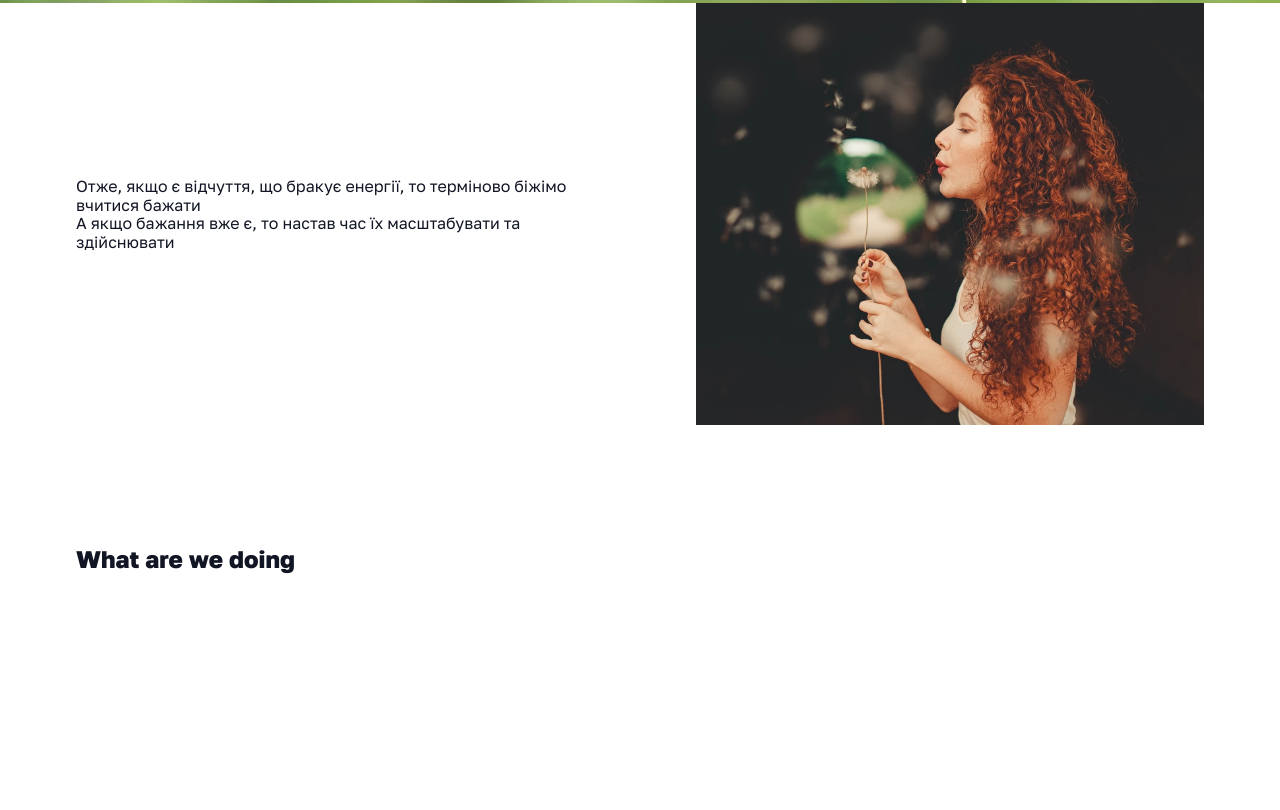
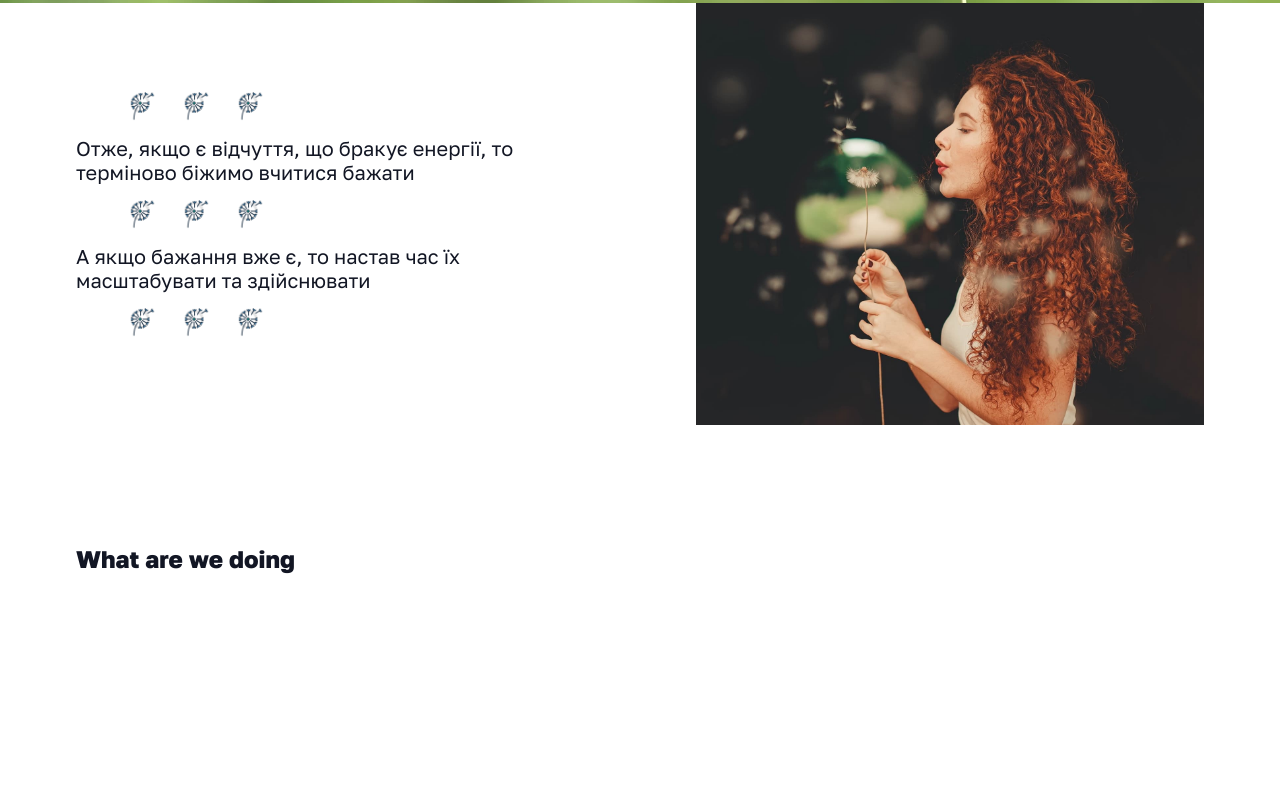
Before and after one commit to djudit/dreams-77-by-7, a plain HTML site: page index.html in a window 1280 px wide. Shown: the part 829-1639 px from the top of the page. Drawn offline with nearby package versions, Linux system fonts and the light colour scheme; a web font is replaced by a local one.

Commit message:
Stilization second section

```diff
--- a/css/styles.css
+++ b/css/styles.css
@@ -27,6 +27,7 @@ p {
 
 a {
   text-decoration: none;
+  color: var(--text-color);
 }
 
 ul {
@@ -106,6 +107,21 @@ h1 {
   width: 45%;
 }
 
+.png-set {
+  display: flex;
+  gap: 6%;
+  margin: 15px 10%;
+}
+
+.png-box {
+  width: 30px;
+}
+
+.call-txt {
+  font-size: 20px;
+  line-height: 1.2;
+}
+
 .call-img-box {
   width: 45%;
 }
--- a/index.html
+++ b/index.html
@@ -70,13 +70,91 @@
         <div class="container">
           <h2 class="visually-hidden">Call to action</h2>
           <div class="call-txt-box">
-            <p>
-              Отже, якщо є відчуття, що бракує енергії, то терміново біжімо
+            <ul class="png-set">
+              <li class="png-box">
+                <img
+                  src="./images/dandelion.png"
+                  alt="Кульбабка"
+                  width="512"
+                  height="512"
+                />
+              </li>
+              <li class="png-box">
+                <img
+                  src="./images/dandelion.png"
+                  alt="Кульбабка"
+                  width="512"
+                  height="512"
+                />
+              </li>
+              <li class="png-box">
+                <img
+                  src="./images/dandelion.png"
+                  alt="Кульбабка"
+                  width="512"
+                  height="512"
+                />
+              </li>
+            </ul>
+            <p class="call-txt">
+              Отже, якщо є відчуття, що бракує енергії, то терміново біжимо
               вчитися бажати
             </p>
-            <p>
+            <ul class="png-set">
+              <li class="png-box">
+                <img
+                  src="./images/dandelion.png"
+                  alt="Кульбабка"
+                  width="512"
+                  height="512"
+                />
+              </li>
+              <li class="png-box">
+                <img
+                  src="./images/dandelion.png"
+                  alt="Кульбабка"
+                  width="512"
+                  height="512"
+                />
+              </li>
+              <li class="png-box">
+                <img
+                  src="./images/dandelion.png"
+                  alt="Кульбабка"
+                  width="512"
+                  height="512"
+                />
+              </li>
+            </ul>
+            <p class="call-txt">
               А якщо бажання вже є, то настав час їх масштабувати та здійснювати
             </p>
+            <ul class="png-set">
+              <li class="png-box">
+                <img
+                  src="./images/dandelion.png"
+                  alt="Кульбабка"
+                  width="512"
+                  height="512"
+                />
+              </li>
+              <li class="png-box">
+                <img
+                  src="./images/dandelion.png"
+                  alt="Кульбабка"
+                  width="512"
+                  height="512"
+                />
+              </li>
+              <li class="png-box">
+                <img
+                  src="./images/dandelion.png"
+                  alt="Кульбабка"
+                  width="512"
+                  height="512"
+                />
+              </li>
+            </ul>
           </div>
           <div class="call-img-box">
             <img src="./images/img-1.jpg" alt="Дівчина дмухає на кульбабку" />
```
Also changed, not shown: images/dandelion.png (added).
